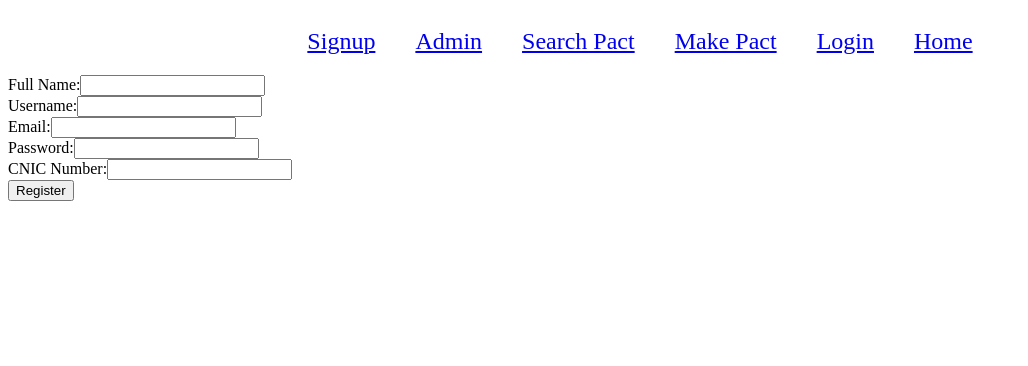
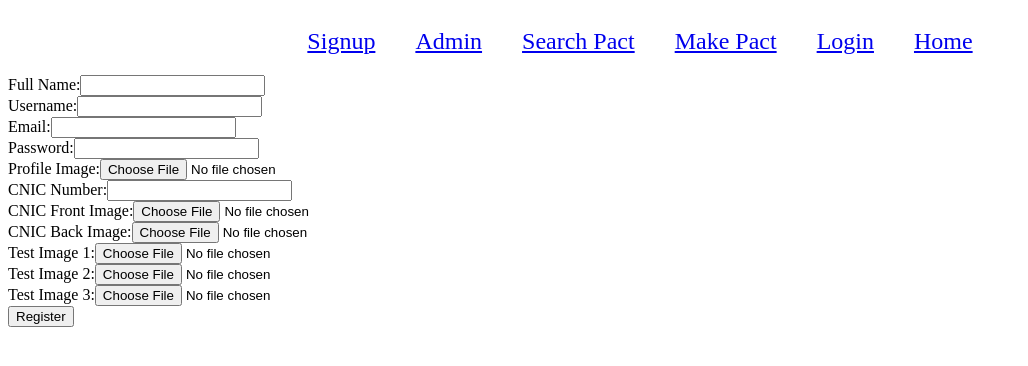
Before and after one commit to AhmedShehryar-work/PactBase, a React (Vite) app in the folder Frontend/: page /signup in a window 1280 px wide. Shown: the top 366 px of the page, without its empty margins (0-1028 px from the left). Built offline with nearby package versions, Linux system fonts and the light colour scheme; no server answers.

Commit message:
Added image inputs to frontend for signup

```diff
--- a/Frontend/src/pages/SignupPage.jsx
+++ b/Frontend/src/pages/SignupPage.jsx
@@ -70,19 +70,17 @@ export default function RegistrationForm() {
         <input type="password" name="password" value={formData.password} onChange={handleChange} required />
       </div>
 
-      {/* <div>
+      <div>
         <label>Profile Image:</label>
         <input type="file" name="profileImage" accept="image/jpeg, image/png, image/webp" capture="user" onChange={handleChange} required />
-      </div> */
-      //TODO: add file uploads
-      }
+      </div>
 
       <div>
         <label>CNIC Number:</label>
         <input type="text" name="cnicNo" value={formData.cnicNo} onChange={handleChange} required />
       </div>
 
-      {/* <div>
+      <div>
         <label>CNIC Front Image:</label>
         <input type="file" name="cnicFrontImage" accept="image/jpeg, image/png, image/webp" capture="environment" onChange={handleChange} required />
       </div>
@@ -105,7 +103,7 @@ export default function RegistrationForm() {
       <div>
         <label>Test Image 3:</label>
         <input type="file" name="Image3" accept="image/jpeg, image/png, image/webp" onChange={handleChange} />
-      </div> */}
+      </div>
 
       <button type="submit">Register</button>
     </form>
```
